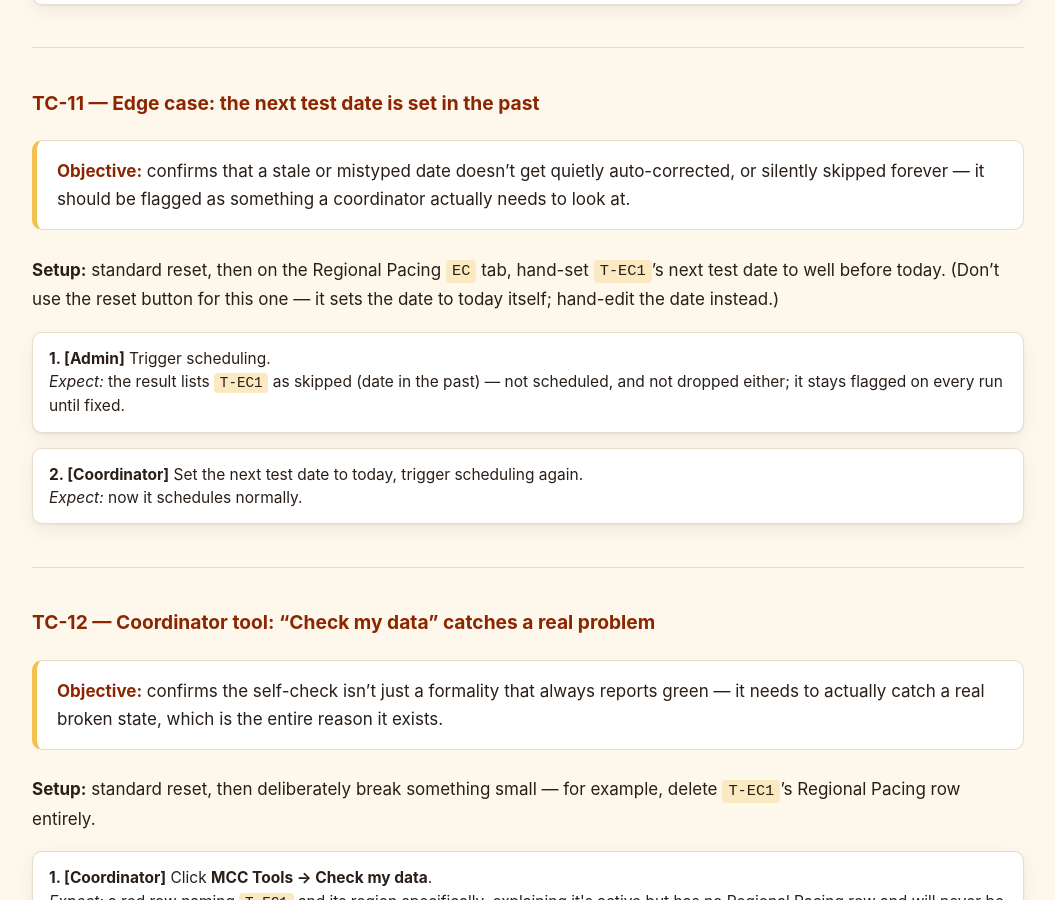
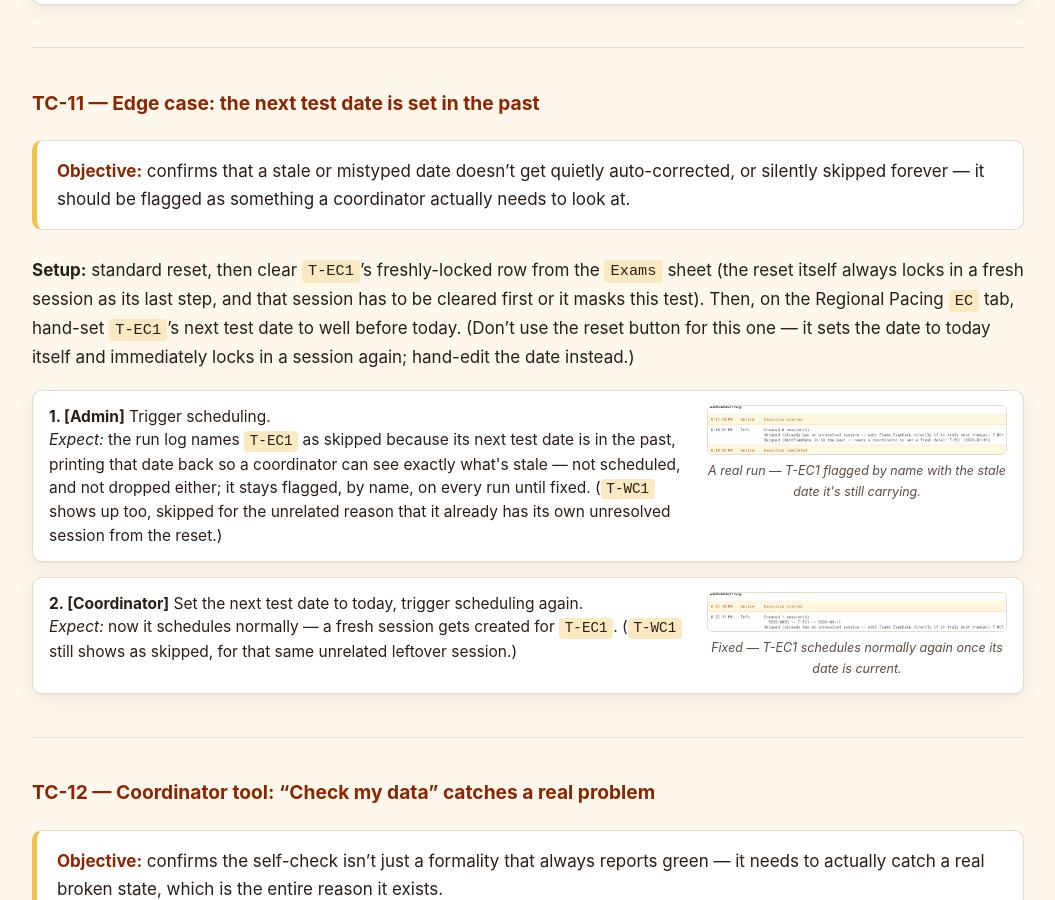
Before and after one commit to nghia71/nghia71.github.io, a Jekyll site: the page built from current-standings.md, in a window 1280 px wide and 900 px high, scrolled down 13094 px. Shown: the whole window, without its empty margins (112-1167 px from the left). Built offline with Jekyll 4.4.1, drawn with Linux system fonts in a browser that asks for light colours.

Commit message:
Add real live-captured screenshots to TC-11, fix inaccurate Expect text
Corrected the Setup and Expect text: the standard reset always locks a
fresh session for T-EC1 as its final step, which masks the date-in-the-
past skip until that Exams row is cleared. Verified the real
nightlyLockIn() log output for both the stale-date skip and the
back-to-normal scheduling run.

Co-Authored-By: Claude Sonnet 5 <noreply@anthropic.com>
Claude-Session: https://claude.ai/code/session_015fnAyissPHLrFqhmKJxWoJ

```diff
--- a/current-standings.md
+++ b/current-standings.md
@@ -503,19 +503,27 @@ Each case below says if it needs anything beyond this standard reset.
 **Objective:** confirms that a stale or mistyped date doesn't get quietly auto-corrected, or silently skipped forever — it should be flagged as something a coordinator actually needs to look at.
 </div>
 
-**Setup:** standard reset, then on the Regional Pacing <code>EC</code> tab, hand-set <code>T-EC1</code>'s next test date to well before today. (Don't use the reset button for this one — it sets the date to today itself; hand-edit the date instead.)
+**Setup:** standard reset, then clear <code>T-EC1</code>'s freshly-locked row from the <code>Exams</code> sheet (the reset itself always locks in a fresh session as its last step, and that session has to be cleared first or it masks this test). Then, on the Regional Pacing <code>EC</code> tab, hand-set <code>T-EC1</code>'s next test date to well before today. (Don't use the reset button for this one — it sets the date to today itself and immediately locks in a session again; hand-edit the date instead.)
 
 <div class="tc-step">
 <div class="tc-step-text">
 <strong>1. [Admin]</strong> Trigger scheduling.<br>
-<em>Expect:</em> the result lists <code>T-EC1</code> as skipped (date in the past) — not scheduled, and not dropped either; it stays flagged on every run until fixed.
+<em>Expect:</em> the run log names <code>T-EC1</code> as skipped because its next test date is in the past, printing that date back so a coordinator can see exactly what's stale — not scheduled, and not dropped either; it stays flagged, by name, on every run until fixed. (<code>T-WC1</code> shows up too, skipped for the unrelated reason that it already has its own unresolved session from the reset.)
+</div>
+<div class="tc-step-shot">
+<img src="./img/current-standings/tc11-step1-past-date-skip.png" alt="Apps Script execution log showing T-EC1 skipped because its NextExamDate is in the past, dated 2026-01-01">
+<div class="tc-step-caption">A real run — T-EC1 flagged by name with the stale date it's still carrying.</div>
 </div>
 </div>
 
 <div class="tc-step">
 <div class="tc-step-text">
 <strong>2. [Coordinator]</strong> Set the next test date to today, trigger scheduling again.<br>
-<em>Expect:</em> now it schedules normally.
+<em>Expect:</em> now it schedules normally — a fresh session gets created for <code>T-EC1</code>. (<code>T-WC1</code> still shows as skipped, for that same unrelated leftover session.)
+</div>
+<div class="tc-step-shot">
+<img src="./img/current-standings/tc11-step2-normal-scheduling.png" alt="Apps Script execution log showing a fresh session created for T-EC1 once its date is set back to today">
+<div class="tc-step-caption">Fixed — T-EC1 schedules normally again once its date is current.</div>
 </div>
 </div>
 
```
Also changed, not shown: img/current-standings/tc11-step1-past-date-skip.png (added), img/current-standings/tc11-step2-normal-scheduling.png (added).
